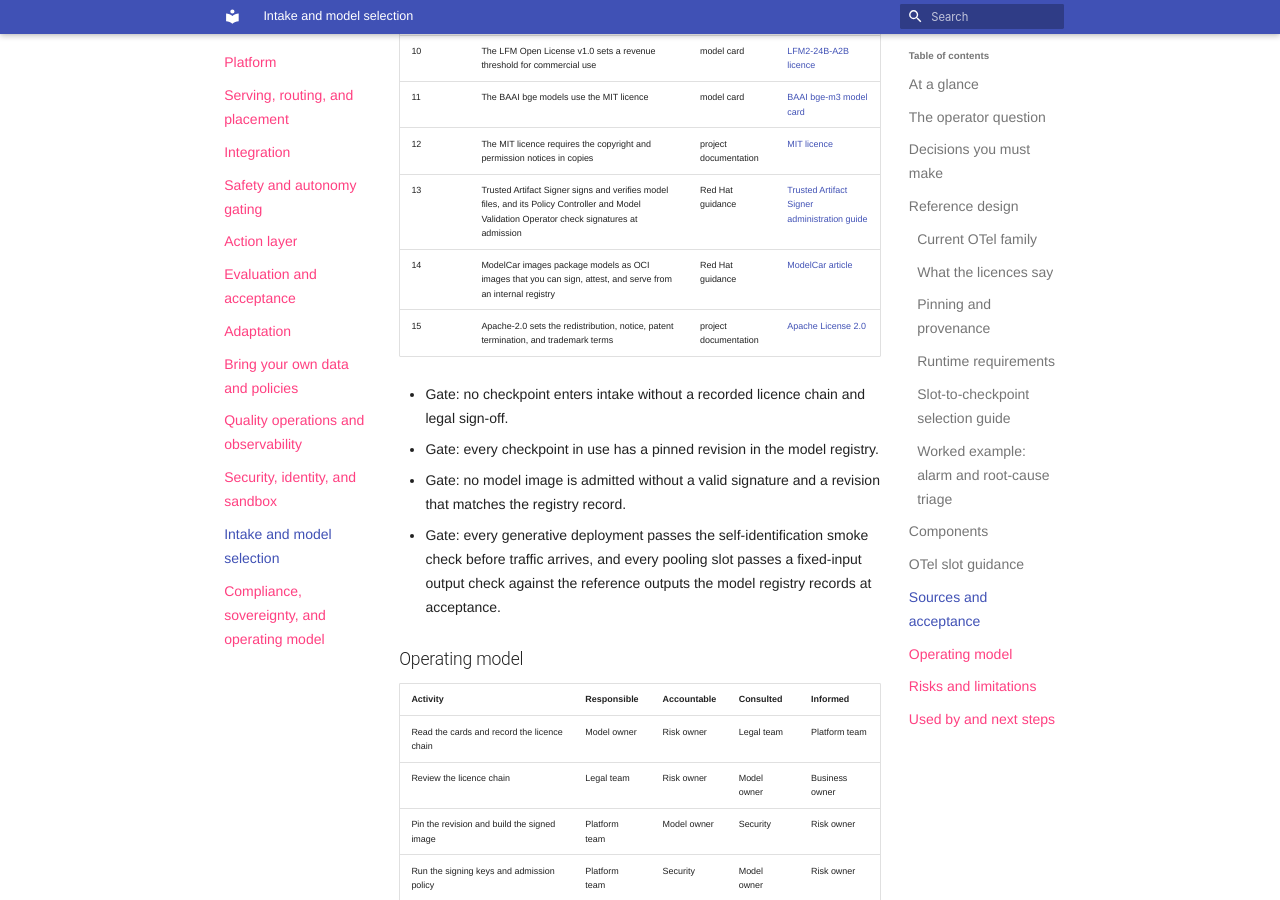
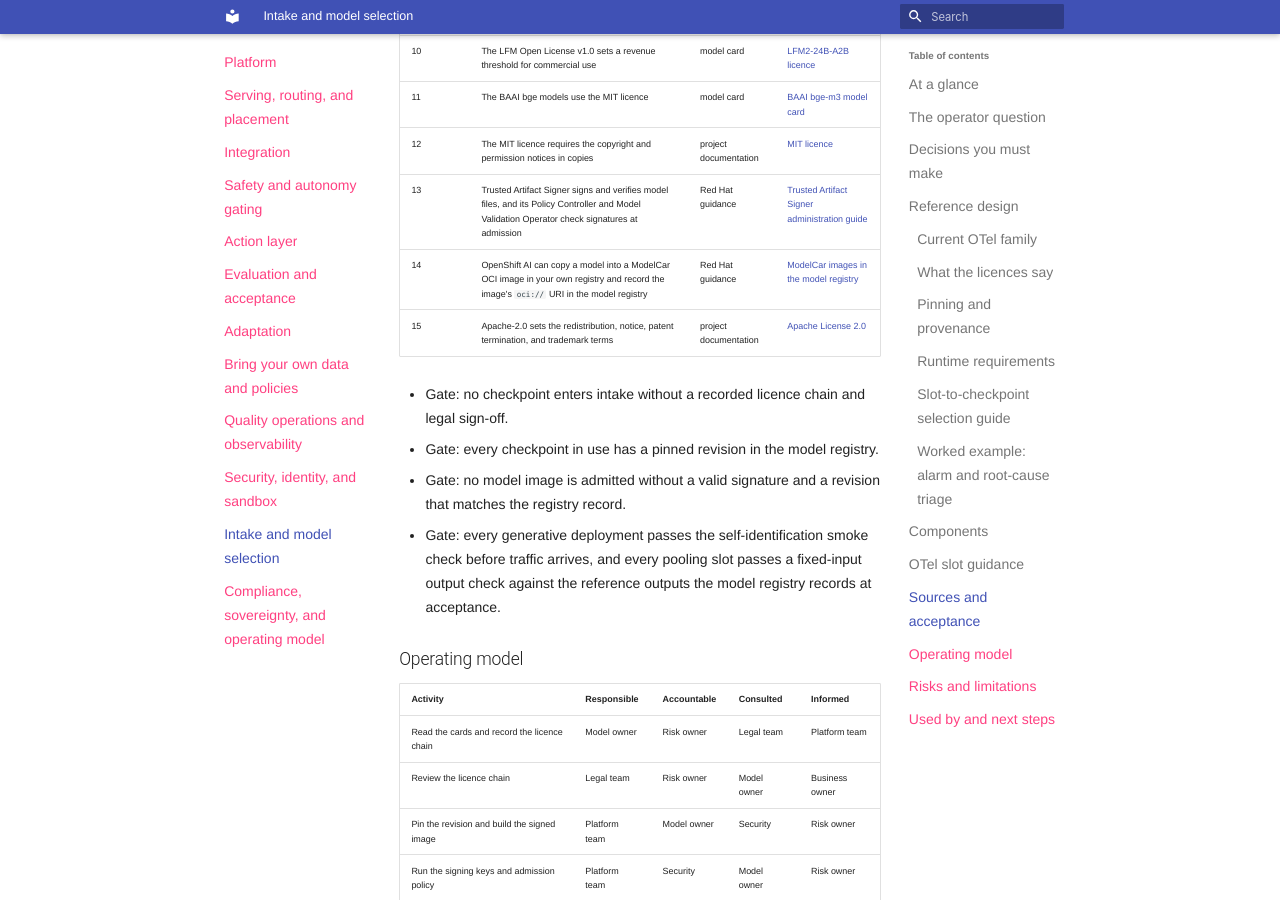
Before and after one commit to ravisharma5/otel-telco-blueprints, an MkDocs documentation site: the page built from platform/intake-model-selection/README.md, in a window 1280 px wide and 900 px high, scrolled down 8135 px. Built offline with MkDocs 1.6.1 and Material for MkDocs 9.7.7, drawn with Linux system fonts in a browser that asks for light colours; nearby versions of some CDN libraries; library files that are not in the unit come from our copies; some of the changed text lies outside the part shown.

Commit message:
docs(intake): cite the model registry ModelCar chapter, not a blog post
OpenShift AI documents storing a model as a ModelCar image in your own
registry; it does not document attaching provenance or a bill of materials, so
that is now an operator step.

```diff
--- a/platform/intake-model-selection/README.md
+++ b/platform/intake-model-selection/README.md
@@ -44,7 +44,7 @@ Until you answer it, a repository tag gets taken as the licence, a floating revi
 |---|---|---|---|
 | Follow the licence chain to the base model | Trust the repository tag; read the OTel card; follow the base model to its own licence | Follow every checkpoint to its base model's licence and record the chain | Every OTel repository is tagged apache-2.0, yet some bases use the Gemma Terms of Use or the LFM Open License v1.0, and the OTel cards ask you to comply with the base terms too ([12B Safety card](https://huggingface.co/farbodtavakkoli/OTel-LLM-12B-Safety)) |
 | Pin a commit revision for every checkpoint | Floating latest; a commit revision | Pin a commit revision and record it in the model registry | The repositories carry no release tags, and the cards say the weights may be updated ([31B card](https://huggingface.co/farbodtavakkoli/OTel-2.0-LLM-31B-IT)) |
-| Serve signed model images from your own registry | Download from the public hub at start; object storage; a signed ModelCar image in an internal registry | A signed ModelCar image in your internal registry | Models then move through the same supply chain as your other container images ([ModelCar article](https://www.redhat.com/en/blog/using-containers-bring-software-engineering-rigor-ai-workloads)) |
+| Serve signed model images from your own registry | Download from the public hub at start; object storage; a signed ModelCar image in an internal registry | A signed ModelCar image in your internal registry | Models then move through the same supply chain as your other container images ([ModelCar images in the model registry](https://docs.redhat.com/en/documentation/red_hat_openshift_ai_self-managed/3.5/html/working_with_model_registries/working-with-model-registries_model-registry)) |
 | Decide what admission verifies | Nothing; the image signature; the signature and the recorded revision | Verify both the signature and the revision | A signature proves origin, not freshness, so an older signed revision could still be swapped in |
 | Decide how other blueprints name models | A checkpoint name in every design; slots everywhere, with one mapping page | Name slots in every blueprint and map slots to checkpoints only on this page | The family changes, so one table is easier to keep current than ten |
 
@@ -116,7 +116,7 @@ The Classification checkpoint's config.json declares the `Gemma3TextForSequenceC
 | Control | What it proves | Source |
 |---|---|---|
 | Pin a commit revision and record it in the model registry | Every deployment loads the weights you evaluated, even after the repository moves on | [31B card](https://huggingface.co/farbodtavakkoli/OTel-2.0-LLM-31B-IT) |
-| Build each checkpoint into a signed ModelCar image in your internal registry | The image came from your build system, and you can attach provenance and a bill of materials to it | [ModelCar article](https://www.redhat.com/en/blog/using-containers-bring-software-engineering-rigor-ai-workloads) |
+| Build each checkpoint into a signed ModelCar image in your internal registry | The image came from your build system, and you attach the provenance and bill of materials your supply chain policy requires | [ModelCar images in the model registry](https://docs.redhat.com/en/documentation/red_hat_openshift_ai_self-managed/3.5/html/working_with_model_registries/working-with-model-registries_model-registry) |
 | Admission policy for image signatures | No unsigned or wrongly signed model image starts | [Trusted Artifact Signer administration guide](https://docs.redhat.com/en/documentation/red_hat_trusted_artifact_signer/1/html/administration_guide/rhtas-ocp-admin) |
 | Model file signatures | A validation step checks signatures over the model files before the pod uses them | [Trusted Artifact Signer administration guide](https://docs.redhat.com/en/documentation/red_hat_trusted_artifact_signer/1/html/administration_guide/rhtas-ocp-admin) |
 | Revision check at admission | The image holds the revision the registry records | [31B card](https://huggingface.co/farbodtavakkoli/OTel-2.0-LLM-31B-IT) |
@@ -207,7 +207,7 @@ Each key claim links its source, as set out in [the Sources table](../../framewo
 | 11 | The BAAI bge models use the MIT licence | model card | [BAAI bge-m3 model card](https://huggingface.co/BAAI/bge-m3) |
 | 12 | The MIT licence requires the copyright and permission notices in copies | project documentation | [MIT licence](https://opensource.org/license/mit) |
 | 13 | Trusted Artifact Signer signs and verifies model files, and its Policy Controller and Model Validation Operator check signatures at admission | Red Hat guidance | [Trusted Artifact Signer administration guide](https://docs.redhat.com/en/documentation/red_hat_trusted_artifact_signer/1/html/administration_guide/rhtas-ocp-admin) |
-| 14 | ModelCar images package models as OCI images that you can sign, attest, and serve from an internal registry | Red Hat guidance | [ModelCar article](https://www.redhat.com/en/blog/using-containers-bring-software-engineering-rigor-ai-workloads) |
+| 14 | OpenShift AI can copy a model into a ModelCar OCI image in your own registry and record the image's `oci://` URI in the model registry | Red Hat guidance | [ModelCar images in the model registry](https://docs.redhat.com/en/documentation/red_hat_openshift_ai_self-managed/3.5/html/working_with_model_registries/working-with-model-registries_model-registry) |
 | 15 | Apache-2.0 sets the redistribution, notice, patent termination, and trademark terms | project documentation | [Apache License 2.0](https://www.apache.org/licenses/LICENSE-2.0) |
 
 - Gate: no checkpoint enters intake without a recorded licence chain and legal sign-off.
```
